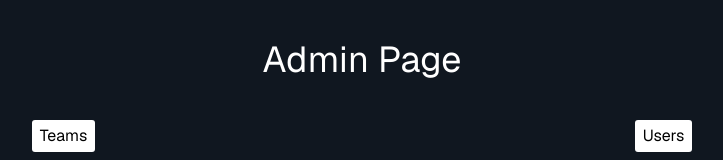
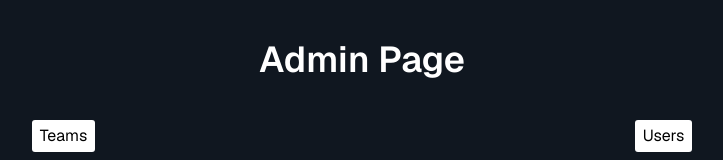
Before and after one commit to jadavpur-university-ed-cell/esummit-24, a Next.js app: page /admin in a window 1280 px wide. Shown: the top 160 px of the page, without its empty margins (278-1001 px from the left). Built offline with nearby package versions, Linux system fonts and the light colour scheme.

Commit message:
minor fix

```diff
--- a/app/admin/page.tsx
+++ b/app/admin/page.tsx
@@ -6,7 +6,7 @@ function page() {
     <>
     <section className='h-screen flex flex-col p-10'>
       <div className='w-full flex justify-center'>
-    <h1 className='text-white text-4xl'>Admin Page</h1>
+    <h1 className='text-white text-4xl font-semibold'>Admin Page</h1>
       </div>
       <div className='flex w-full justify-around pt-10'>
         <Link href="/admin/teams" className='bg-white px-2 py-1 rounded-[3px]'>Teams</Link>
```
